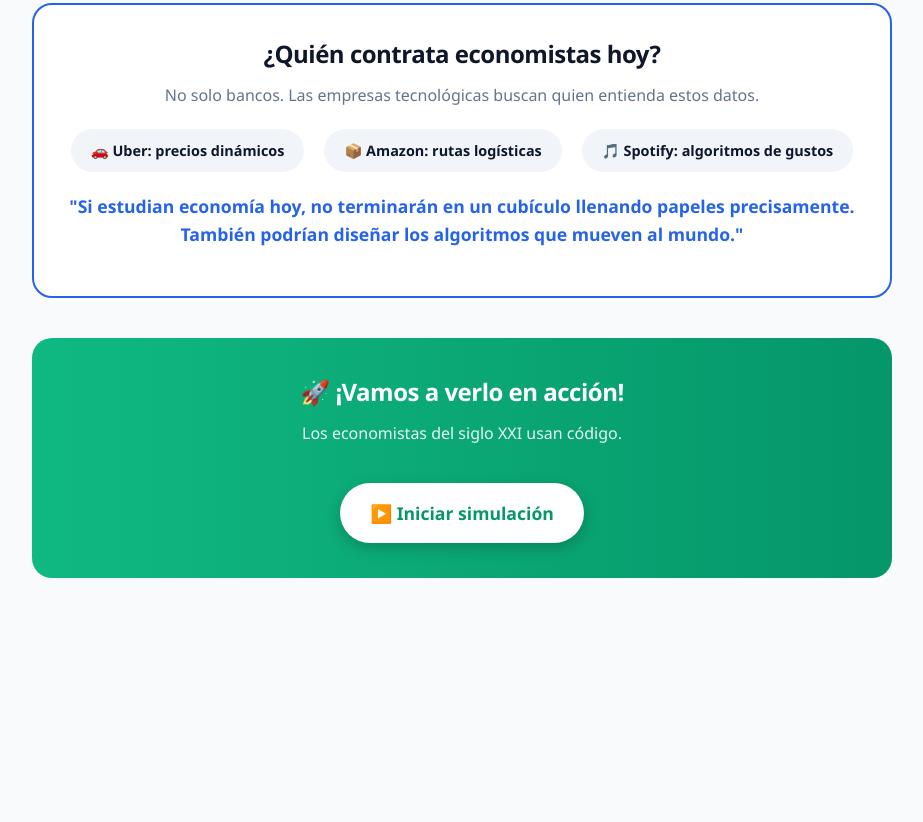
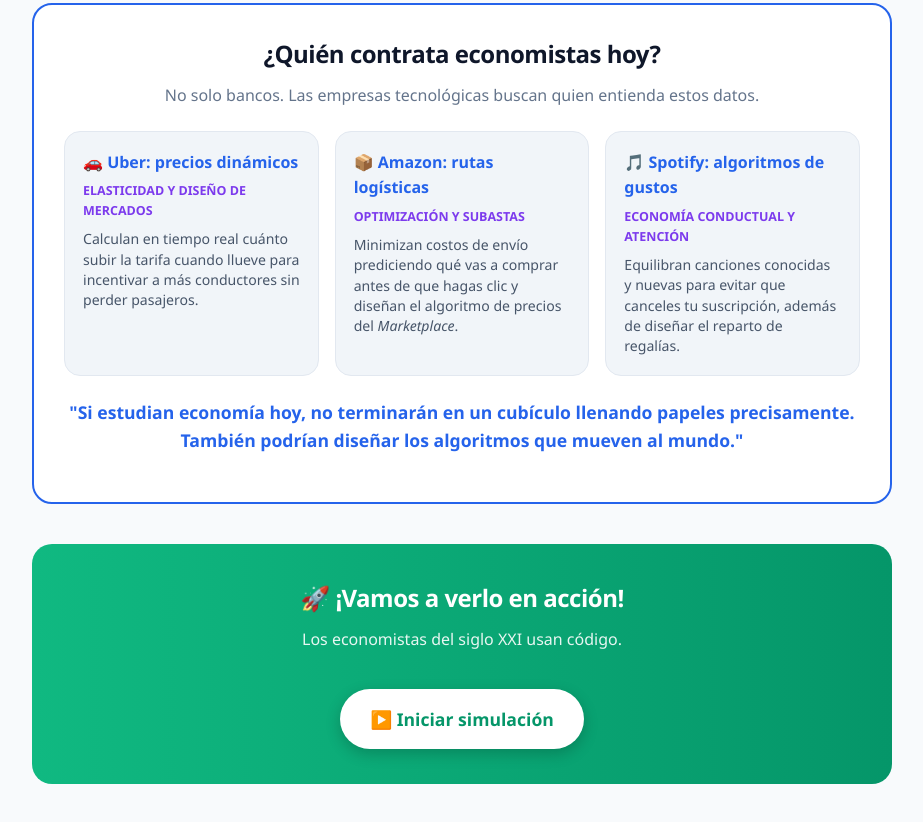
Before and after one commit to adrepech-netizen/promocarrera, a plain HTML site: page index.html in a window 1280 px wide. Shown: the part 2017-2839 px from the top of the page, without its empty margins (178-1101 px from the left). Before the commit the page ends 2655 px from the top, so only its background shows below. Drawn offline with Linux system fonts and the light colour scheme.

Commit message:
Update index.html

```diff
--- a/index.html
+++ b/index.html
@@ -121,19 +121,39 @@
             text-align: center;
         }
         .job-logos {
-            display: flex;
-            justify-content: center;
-            gap: 20px;
-            margin: 20px 0;
-            flex-wrap: wrap;
+            display: grid;
+            grid-template-columns: repeat(auto-fit, minmax(220px, 1fr));
+            gap: 16px;
+            margin: 22px 0;
+            text-align: left;
         }
         .job-item {
             background: #f1f5f9;
-            padding: 10px 20px;
-            border-radius: 50px;
-            font-weight: bold;
-            font-size: 0.9rem;
+            padding: 18px;
+            border-radius: 16px;
+            border: 1px solid #e2e8f0;
             color: var(--dark);
+        }
+        .job-item-title {
+            font-weight: 800;
+            font-size: 1rem;
+            color: var(--primary);
+            margin-bottom: 6px;
+            display: block;
+        }
+        .job-item-role {
+            font-size: 0.78rem;
+            font-weight: 700;
+            text-transform: uppercase;
+            color: var(--secondary);
+            margin-bottom: 8px;
+            display: block;
+        }
+        .job-item p {
+            margin: 0;
+            font-size: 0.88rem;
+            color: #475569;
+            line-height: 1.45;
         }
         .job-punchline {
             font-size: 1.1rem;
@@ -251,9 +271,21 @@
             <p style="margin-top: 10px; color: #64748b;">No solo bancos. Las empresas tecnológicas buscan quien entienda estos datos.</p>
 
             <div class="job-logos">
-                <div class="job-item">🚗 Uber: precios dinámicos</div>
-                <div class="job-item">📦 Amazon: rutas logísticas</div>
-                <div class="job-item">🎵 Spotify: algoritmos de gustos</div>
+                <div class="job-item">
+                    <span class="job-item-title">🚗 Uber: precios dinámicos</span>
+                    <span class="job-item-role">Elasticidad y diseño de mercados</span>
+                    <p>Calculan en tiempo real cuánto subir la tarifa cuando llueve para incentivar a más conductores sin perder pasajeros.</p>
+                </div>
+                <div class="job-item">
+                    <span class="job-item-title">📦 Amazon: rutas logísticas</span>
+                    <span class="job-item-role">Optimización y subastas</span>
+                    <p>Minimizan costos de envío prediciendo qué vas a comprar antes de que hagas clic y diseñan el algoritmo de precios del <em>Marketplace</em>.</p>
+                </div>
+                <div class="job-item">
+                    <span class="job-item-title">🎵 Spotify: algoritmos de gustos</span>
+                    <span class="job-item-role">Economía conductual y atención</span>
+                    <p>Equilibran canciones conocidas y nuevas para evitar que canceles tu suscripción, además de diseñar el reparto de regalías.</p>
+                </div>
             </div>
 
             <p class="job-punchline">
@@ -265,7 +297,7 @@
             <h2>🚀 ¡Vamos a verlo en acción!</h2>
             <p style="margin-top: 10px; opacity: 0.9;">Los economistas del siglo XXI usan código.</p>
 
-            <a href=https://adrepech-netizen.github.io/cronografias/cajanegra.html class="cta-btn">▶️ Iniciar simulación</a>
+            <a href="https://adrepech-netizen.github.io/cronografias/cajanegra.html" class="cta-btn">▶️ Iniciar simulación</a>
         </div>
 
     </div>
```
